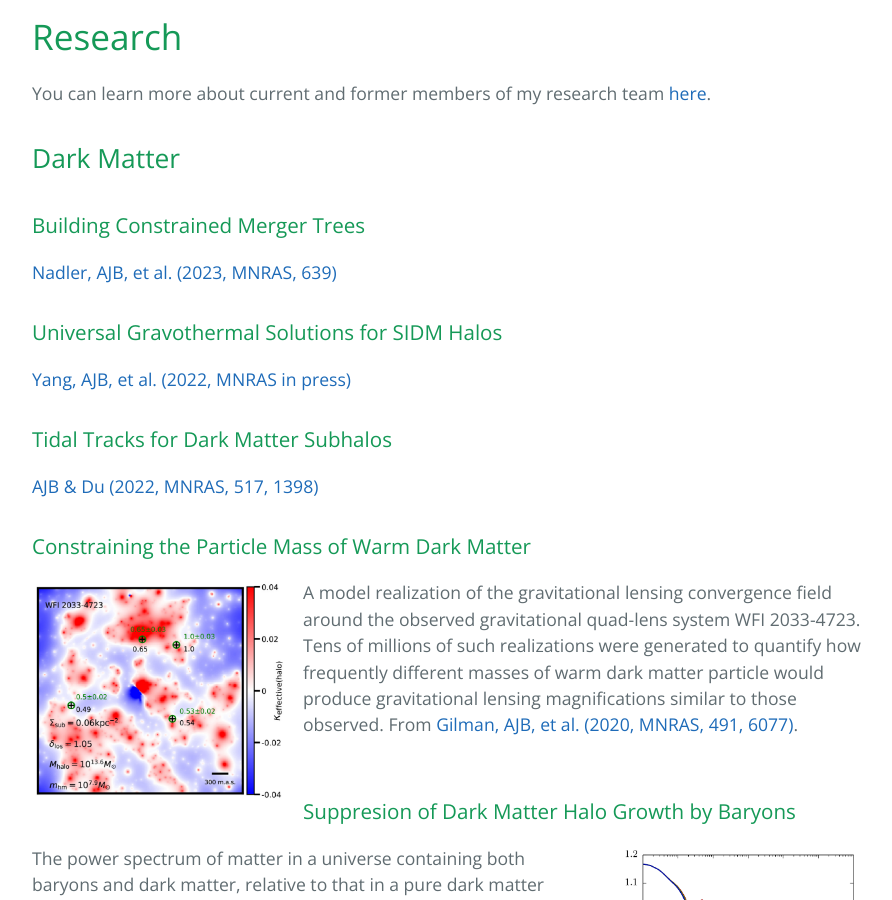
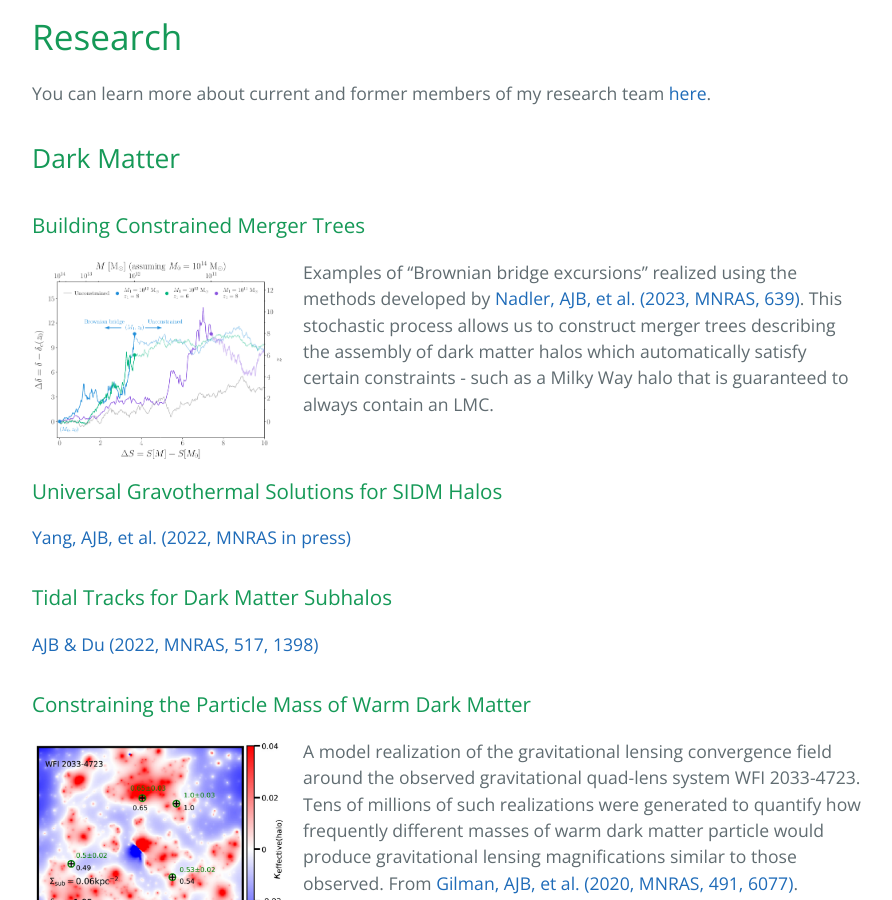
Before and after one commit to abensonca/abensonca.github.io, a Jekyll site: the page built from index.md, in a window 1280 px wide and 900 px high, scrolled down 617 px. Shown: the whole window, without its empty margins (192-1084 px from the left). Built offline with Jekyll 4.4.1, drawn with Linux system fonts in a browser that asks for light colours.

Commit message:
feat: Add constrained merger trees

```diff
--- a/index.md
+++ b/index.md
@@ -22,7 +22,11 @@ You can learn more about current and former members of my research team [here](.
 
 ### Building Constrained Merger Trees
 
-[Nadler, AJB, et al. (2023, MNRAS, 639)](https://ui.adsabs.harvard.edu/abs/2023MNRAS.tmp..639N)
+<img src="./assets/img/brownian_bridge.png" alt="Brownian bridge excursions" style="width:256px; float: left; margin-right: 15px;"/>
+
+Examples of "Brownian bridge excursions" realized using the methods developed by [Nadler, AJB, et al. (2023, MNRAS, 639)](https://ui.adsabs.harvard.edu/abs/2023MNRAS.tmp..639N). This stochastic process allows us to construct merger trees describing the assembly of dark matter halos which automatically satisfy certain constraints - such as a Milky Way halo that is guaranteed to always contain an LMC.
+<br>
+<br>
 
 ### Universal Gravothermal Solutions for SIDM Halos
 
```
Also changed, not shown: assets/img/brownian_bridge.png (added).
